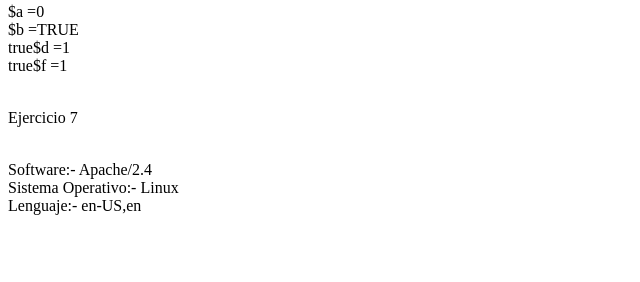
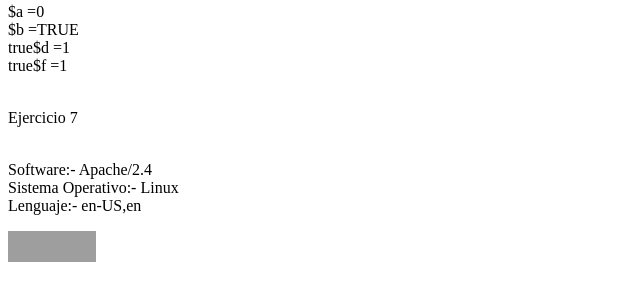
Before and after one commit to KenaiAngel/tecweb, a PHP site: page / in a window 1280 px wide. Shown: the part 1106-1388 px from the top of the page, without its empty margins (0-640 px from the left). Before the commit the page ends 1321 px from the top, so only its background shows below. Run offline with PHP 8.4, Linux system fonts and the light colour scheme; grey boxes are pictures that could not be loaded.

Commit message:
Tarea XHTML:- Validador como prueba de que el documento cumple todas las reglas de XHTML.

```diff
--- a/practicas/p04/index.php
+++ b/practicas/p04/index.php
@@ -140,5 +140,9 @@ c. El idioma del navegador (cliente). */
 
 
     ?>
+    <p>
+    <a href="https://validator.w3.org/markup/check?uri=referer"><img
+      src="https://www.w3.org/Icons/valid-xhtml11" alt="Valid XHTML 1.1" height="31" width="88" /></a>
+  </p>
 </body>
 </html>
```
